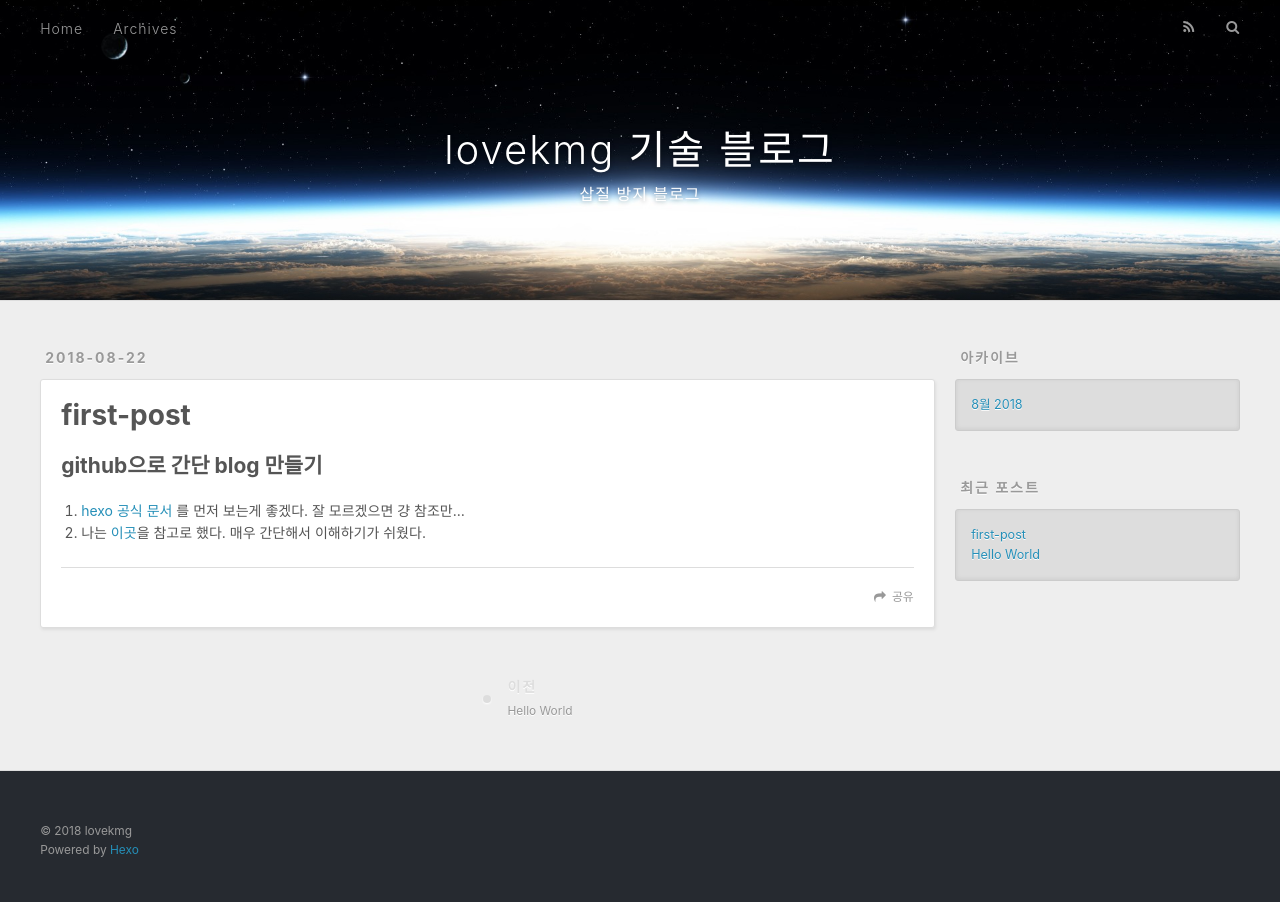
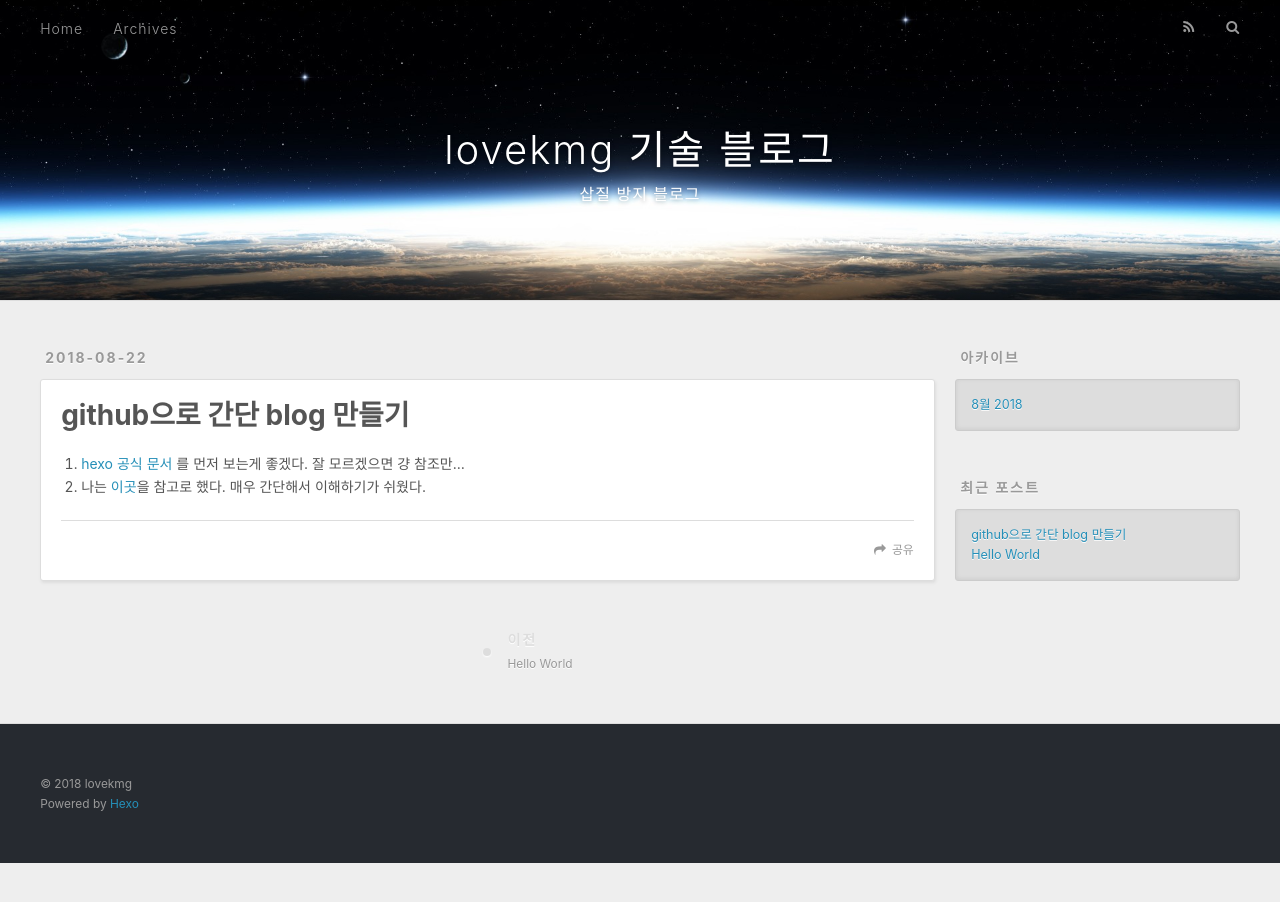
Before and after one commit to lovekmg/lovekmg.github.io, a plain HTML site: page 2018/08/22/first-post/index.html in a window 1280 px wide. After the commit the page ends 863 px from the top, so only its background shows below. Drawn offline with nearby package versions, Linux system fonts and the light colour scheme.

Commit message:
Site updated: 2018-08-22 14:29:44

```diff
--- a/2018/08/22/first-post/index.html
+++ b/2018/08/22/first-post/index.html
@@ -5,20 +5,20 @@
 
 
 
-  <title>first-post | lovekmg 기술 블로그</title>
+  <title>github으로 간단 blog 만들기 | lovekmg 기술 블로그</title>
   <meta name="viewport" content="width=device-width, initial-scale=1, maximum-scale=1">
-  <meta name="description" content="github으로 간단 blog 만들기 hexo 공식 문서 를 먼저 보는게 좋겠다. 잘 모르겠으면 걍 참조만… 나는 이곳을 참고로 했다. 매우 간단해서 이해하기가 쉬웠다.">
+  <meta name="description" content="hexo 공식 문서 를 먼저 보는게 좋겠다. 잘 모르겠으면 걍 참조만… 나는 이곳을 참고로 했다. 매우 간단해서 이해하기가 쉬웠다.">
 <meta name="keywords" content="web, php, mysql, nginx, html, css, javascript">
 <meta property="og:type" content="article">
-<meta property="og:title" content="first-post">
+<meta property="og:title" content="github으로 간단 blog 만들기">
 <meta property="og:url" content="http://yoursite.com/2018/08/22/first-post/index.html">
 <meta property="og:site_name" content="lovekmg 기술 블로그">
-<meta property="og:description" content="github으로 간단 blog 만들기 hexo 공식 문서 를 먼저 보는게 좋겠다. 잘 모르겠으면 걍 참조만… 나는 이곳을 참고로 했다. 매우 간단해서 이해하기가 쉬웠다.">
+<meta property="og:description" content="hexo 공식 문서 를 먼저 보는게 좋겠다. 잘 모르겠으면 걍 참조만… 나는 이곳을 참고로 했다. 매우 간단해서 이해하기가 쉬웠다.">
 <meta property="og:locale" content="ko">
-<meta property="og:updated_time" content="2018-08-22T05:26:49.888Z">
+<meta property="og:updated_time" content="2018-08-22T05:29:32.026Z">
 <meta name="twitter:card" content="summary">
-<meta name="twitter:title" content="first-post">
-<meta name="twitter:description" content="github으로 간단 blog 만들기 hexo 공식 문서 를 먼저 보는게 좋겠다. 잘 모르겠으면 걍 참조만… 나는 이곳을 참고로 했다. 매우 간단해서 이해하기가 쉬웠다.">
+<meta name="twitter:title" content="github으로 간단 blog 만들기">
+<meta name="twitter:description" content="hexo 공식 문서 를 먼저 보는게 좋겠다. 잘 모르겠으면 걍 참조만… 나는 이곳을 참고로 했다. 매우 간단해서 이해하기가 쉬웠다.">
 
     <link rel="alternate" href="/atom.xml" title="lovekmg 기술 블로그" type="application/atom+xml">
 
@@ -83,7 +83,7 @@
 
 
     <h1 class="article-title" itemprop="name">
-      first-post
+      github으로 간단 blog 만들기
     </h1>
 
 
@@ -91,7 +91,7 @@
 
     <div class="article-entry" itemprop="articleBody">
 
-        <h2 id="github으로-간단-blog-만들기"><a href="#github으로-간단-blog-만들기" class="headerlink" title="github으로 간단 blog 만들기"></a>github으로 간단 blog 만들기</h2><ol>
+        <ol>
 <li><a href="https://hexo.io/ko/docs/" target="_blank" rel="noopener">hexo 공식 문서</a> 를 먼저 보는게 좋겠다. 잘 모르겠으면 걍 참조만…</li>
 <li>나는 <a href="https://kdydesign.github.io/2017/06/23/start-hexo-blog/" target="_blank" rel="noopener">이곳</a>을 참고로 했다. 매우 간단해서 이해하기가 쉬웠다. </li>
 </ol>
@@ -148,7 +148,7 @@
       <ul>
 
           <li>
-            <a href="/2018/08/22/first-post/">first-post</a>
+            <a href="/2018/08/22/first-post/">github으로 간단 blog 만들기</a>
           </li>
 
           <li>
```
Also changed, not shown: 2018/08/22/hello-world/index.html (+2 -2 lines), archives/2018/08/index.html (+2 -2 lines), archives/2018/index.html (+2 -2 lines), archives/index.html (+2 -2 lines), index.html (+3 -3 lines).
